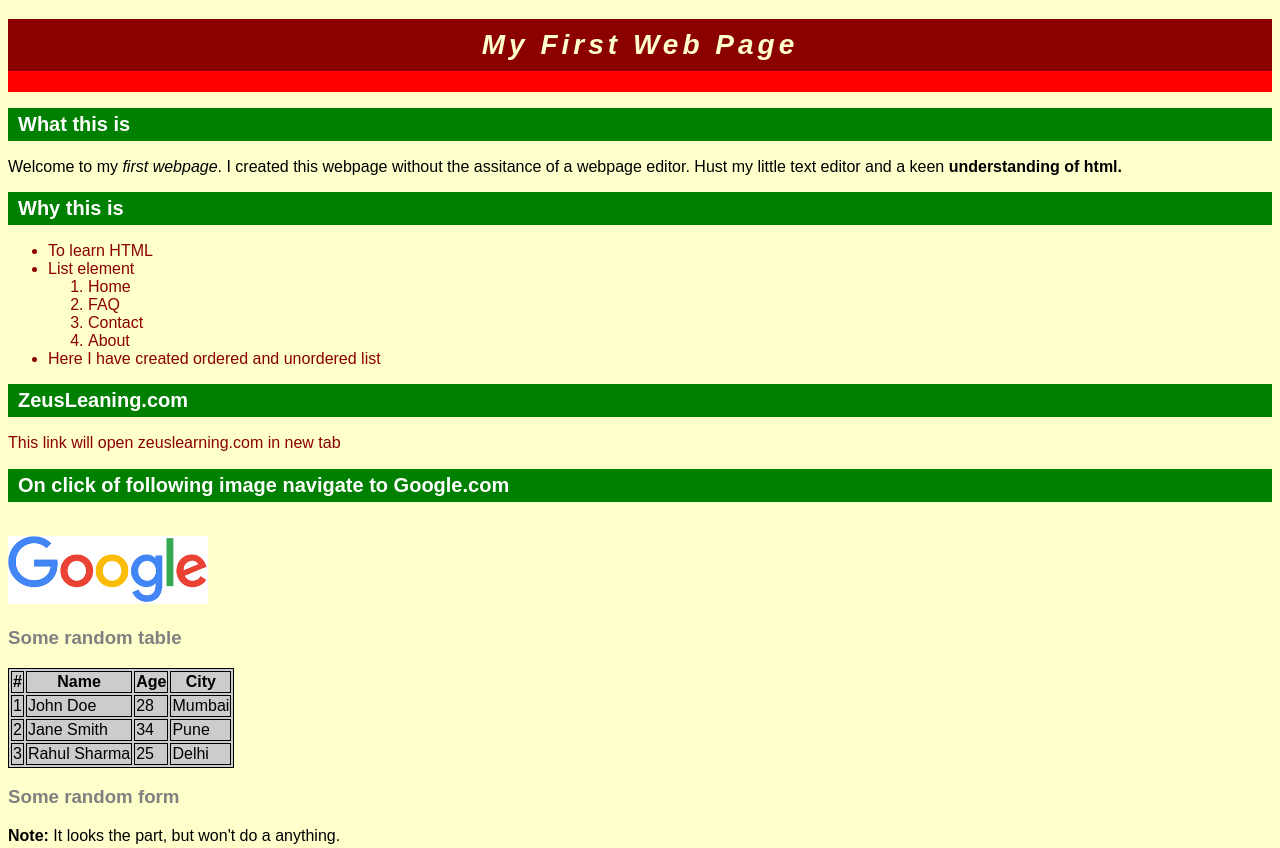
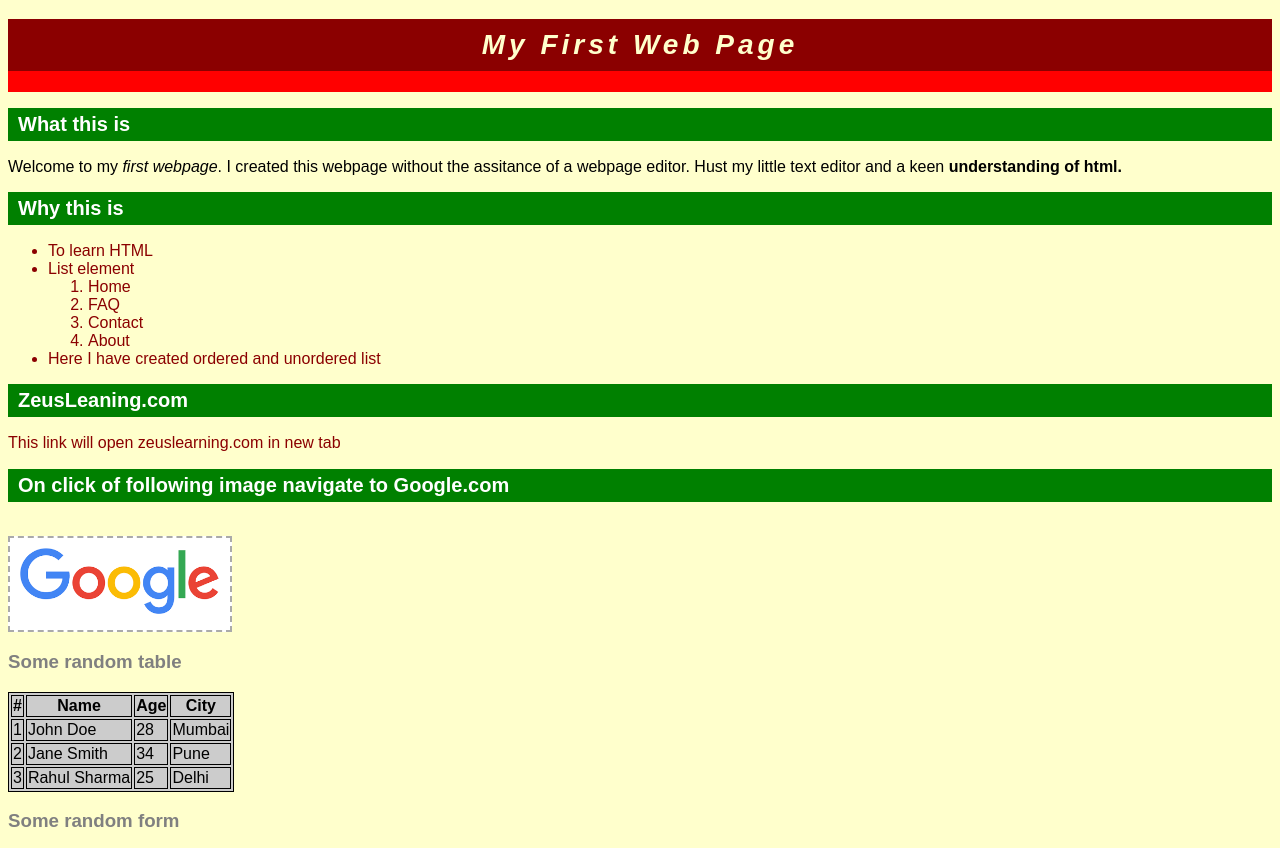
Before and after one commit to dhruvin060903/zeustraining, a plain HTML site: page index.html in a window 1280 px wide. Shown: the top 848 px of the page. Drawn offline with Linux system fonts and the light colour scheme.

Commit message:
Day1 Updated

```diff
--- a/index.html
+++ b/index.html
@@ -37,8 +37,10 @@
     <a href="https://www.zeuslearning.com/" target="_blank">This link will open zeuslearning.com in new tab</a>
 
     <h2>On click of following image navigate to Google.com</h2><br>
-    <a href="https://www.google.com/" target="_blank">
-        <img src="google.png" width="200" alt="google" />
+    <a  href="https://www.google.com/" target="_blank">
+         <div class="fancy-border">
+      <img src="google.png" alt="google" />
+    </div>
     </a>
     <br>
     <h3>Some random table</h3>
--- a/style.css
+++ b/style.css
@@ -25,6 +25,16 @@ h2 {
     font-size: 20px;
 }
 
+ .fancy-border {
+      display: inline-block;
+      border: 2px dashed #aaa;
+      padding: 10px;
+      background-color: #ffffff; /* light yellow */
+    }
+img{
+
+       width: 200px;
+}
 ul{
     color: darkred;
 }
```
